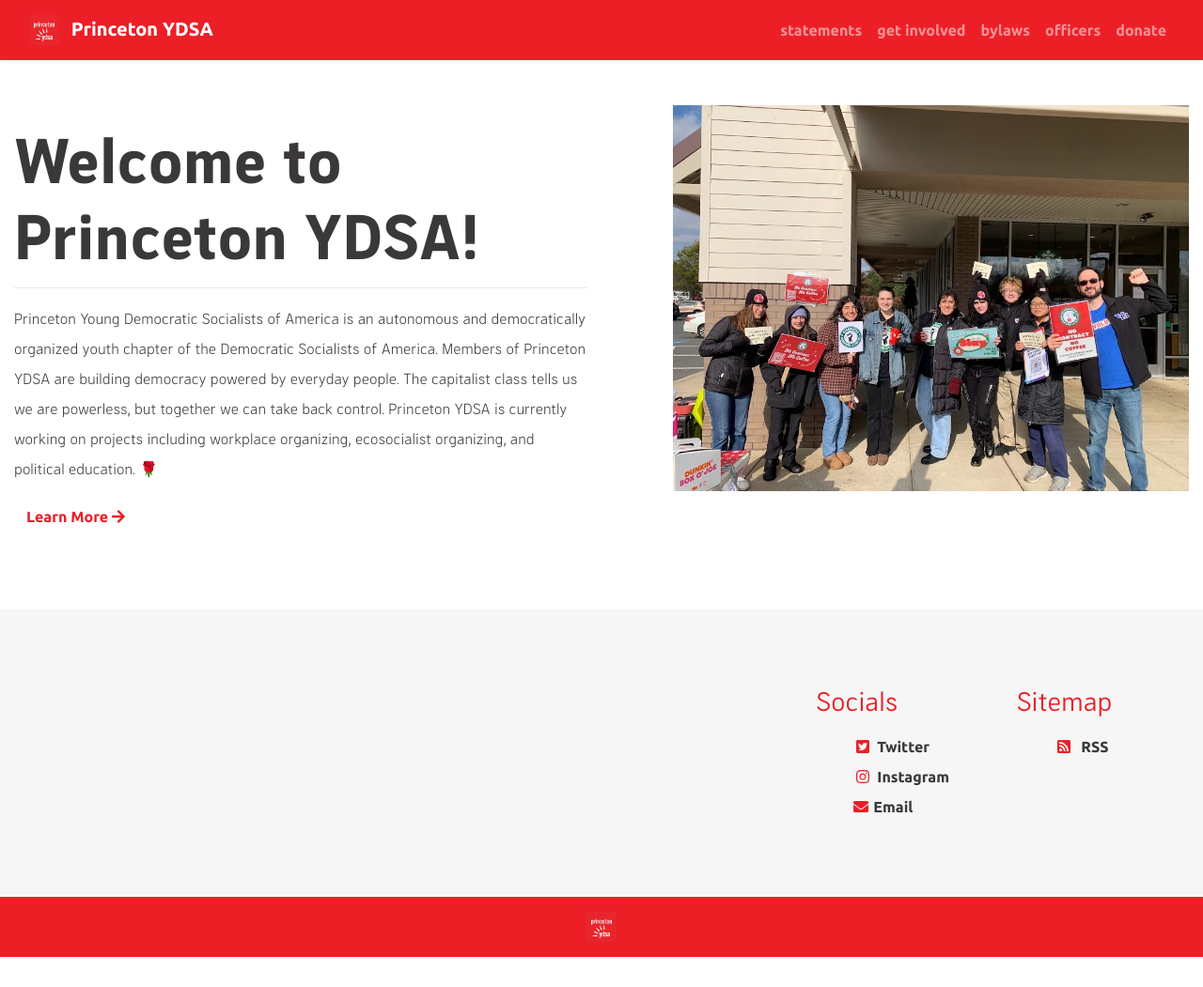
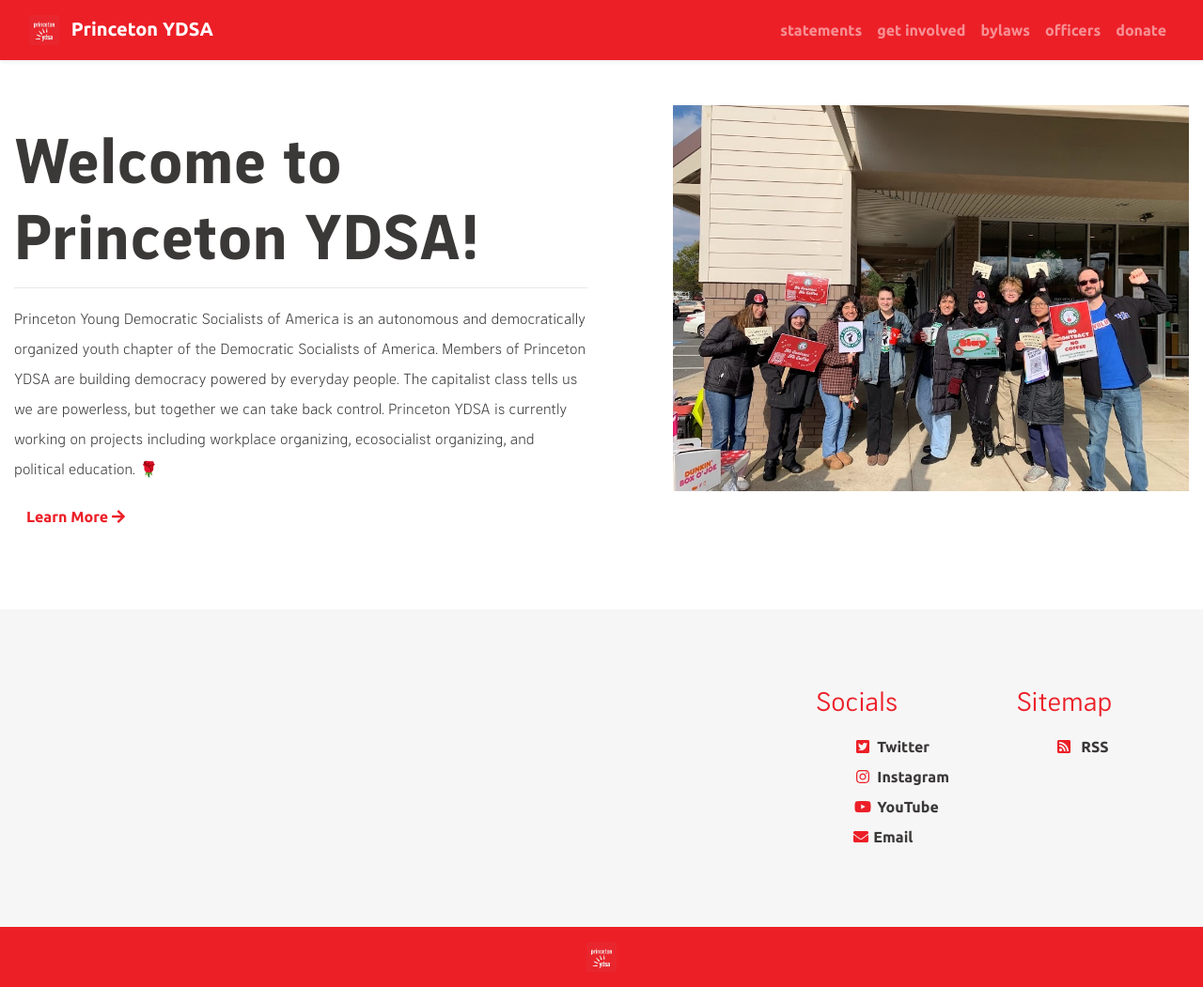
Before and after one commit to centralnjdsa-ntc/princetonydsa.github.io, a Jekyll site: the page built from index.html, in a window 1280 px wide. Shown: the whole page at 94% size. Built offline with Jekyll 4.4.1, drawn with Linux system fonts in a browser that asks for light colours; the list of posts is cut into pages by our own code; before the commit the page ends 1019 px from its top, so only the background shows below that.

Commit message:
Update nav.yml

```diff
--- a/_data/nav.yml
+++ b/_data/nav.yml
@@ -39,6 +39,9 @@
     - label: "Instagram"
       icon: "fab fa-fw fa-instagram"
       url: "https://www.instagram.com/ydsa_princeton/"
+    - label: "YouTube"
+      icon: "fab fa-fw fa-youtube"
+      url: "https://www.youtube.com/@PrincetonYDSA"
       #    - label: "GitHub"
       #icon: "fab fa-fw fa-github"
       #url: "https://github.com/peninsuladsa"
```
